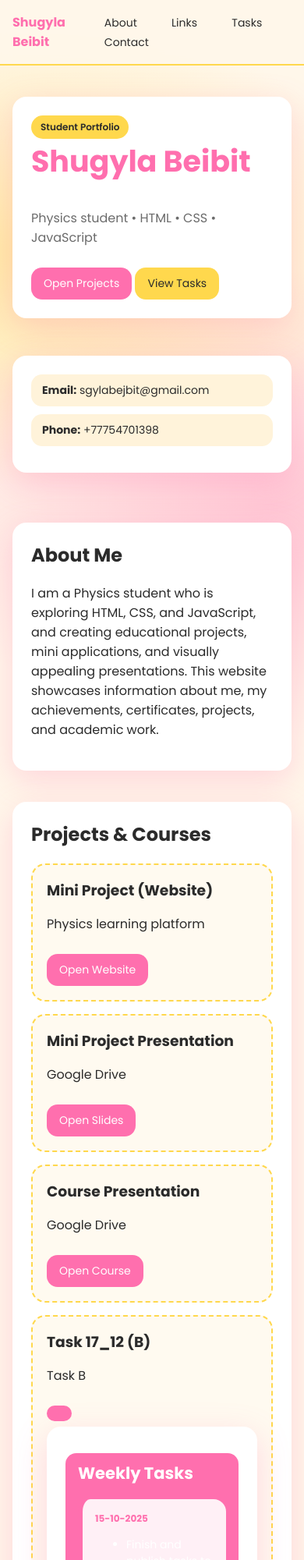
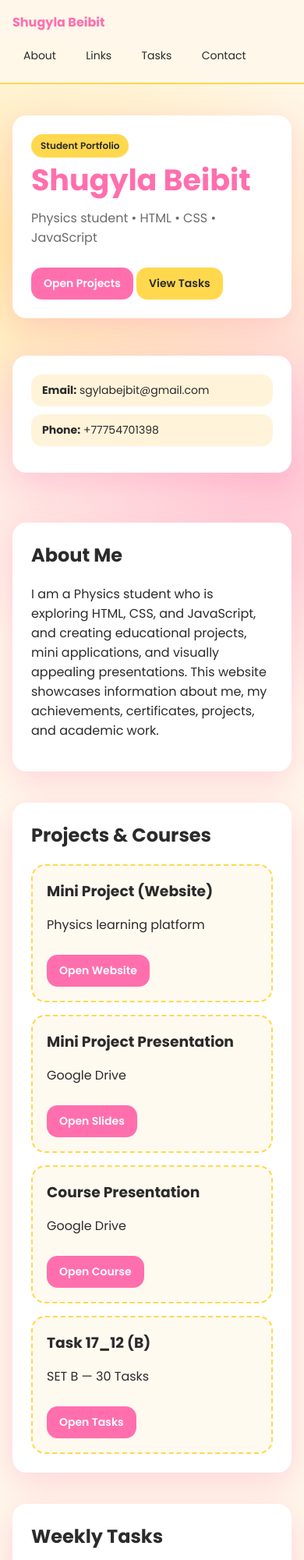
Before and after one commit to Shugylaa11/Shugyla_portfolio_55, a plain HTML site: page index.html in a window 390 px wide. Shown: the top 2000 px of the page at 78% size. Drawn offline with Linux system fonts and the light colour scheme.

Commit message:
Refactor HTML structure and improve styling

```diff
--- a/index.html
+++ b/index.html
@@ -1,8 +1,8 @@
 <!DOCTYPE html>
 <html lang="en">
 <head>
-<meta charset="UTF-8">
-<meta name="viewport" content="width=device-width, initial-scale=1.0">
+  <meta charset="UTF-8" />
+  <meta name="viewport" content="width=device-width, initial-scale=1.0" />
   <title>Shugyla Beibit | Portfolio</title>
 
   <style>
@@ -19,8 +19,8 @@
       --shadow:0 12px 40px rgba(255,111,174,.25);
     }
 
-*{box-sizing:border-box}
-html{scroll-behavior:smooth}
+    *{ box-sizing:border-box; }
+    html{ scroll-behavior:smooth; }
     body{
       margin:0;
       font-family:'Poppins',sans-serif;
@@ -47,18 +47,22 @@ header{
       display:flex;
       justify-content:space-between;
       align-items:center;
+      gap:12px;
+      flex-wrap:wrap;
     }
     .logo{
       font-weight:700;
       color:var(--accent);
+      font-size:16px;
     }
     .menu a{
-  margin-left:12px;
+      margin-left:8px;
       padding:8px 14px;
       border-radius:999px;
       text-decoration:none;
       color:var(--text);
       font-size:14px;
+      display:inline-block;
     }
     .menu a:hover{
       background:var(--accent2);
@@ -77,15 +81,19 @@ section{
       padding:24px;
       margin-bottom:24px;
     }
-h1,h2,h3{margin-top:0}
+    h1,h2,h3{ margin-top:0; }
 
     /* HERO */
     .hero{
       display:grid;
       grid-template-columns:1.2fr .8fr;
       gap:24px;
+      align-items:start;
     }
-@media(max-width:900px){.hero{grid-template-columns:1fr}}
+    @media(max-width:900px){
+      .hero{ grid-template-columns:1fr; }
+      .menu a{ margin-left:0; margin-right:6px; }
+    }
 
     .badge{
       display:inline-block;
@@ -98,8 +106,9 @@ h1,h2,h3{margin-top:0}
     .hero h1{
       font-size:38px;
       color:var(--accent);
+      margin-bottom:8px;
     }
-.hero p{color:var(--muted)}
+    .hero p{ color:var(--muted); margin-top:0; }
 
     .info div{
       padding:10px 14px;
@@ -119,7 +128,9 @@ h1,h2,h3{margin-top:0}
       text-decoration:none;
       font-size:14px;
       margin-top:10px;
+      font-weight:600;
     }
+    .btn:hover{ filter:brightness(1.03); }
     .btn.yellow{
       background:var(--accent2);
       color:#2b2b2b;
@@ -131,7 +142,9 @@ h1,h2,h3{margin-top:0}
       grid-template-columns:repeat(3,1fr);
       gap:16px;
     }
-@media(max-width:900px){.grid{grid-template-columns:1fr}}
+    @media(max-width:900px){
+      .grid{ grid-template-columns:1fr; }
+    }
 
     .tile{
       padding:18px;
@@ -139,7 +152,7 @@ h1,h2,h3{margin-top:0}
       background:#fffaf0;
       border:2px dashed var(--accent2);
     }
-.tile h3{margin-bottom:6px}
+    .tile h3{ margin-bottom:6px; }
 
     /* TASKS */
     .task{
@@ -153,6 +166,7 @@ h1,h2,h3{margin-top:0}
       font-size:12px;
       font-weight:700;
       color:var(--accent);
+      margin-bottom:6px;
     }
 
     /* FOOTER */
@@ -182,9 +196,7 @@ footer{
   <div class="card">
     <span class="badge">Student Portfolio</span>
     <h1>Shugyla Beibit</h1>
-    <p>
-      Physics student • HTML • CSS • JavaScript
-    </p>
+    <p>Physics student • HTML • CSS • JavaScript</p>
     <a class="btn" href="#links">Open Projects</a>
     <a class="btn yellow" href="#tasks">View Tasks</a>
   </div>
@@ -201,9 +213,8 @@ footer{
     <h2>About Me</h2>
     <p>
       I am a Physics student who is exploring HTML, CSS, and JavaScript, and creating educational projects,
-      mini applications, and visually appealing presentations.
-      This website showcases information about me, my achievements, certificates, projects,
-      and academic work.
+      mini applications, and visually appealing presentations. This website showcases information about me,
+      my achievements, certificates, projects, and academic work.
     </p>
   </div>
 </section>
@@ -212,42 +223,45 @@ footer{
 <section id="links">
   <div class="card">
     <h2>Projects & Courses</h2>
+
     <div class="grid">
-
       <div class="tile">
         <h3>Mini Project (Website)</h3>
         <p>Physics learning platform</p>
-        <a class="btn" target="_blank"
-           href="https://v0-physics-learning-platform.vercel.app/">Open Website</a>
+        <a class="btn" target="_blank" rel="noopener noreferrer"
+           href="https://v0-physics-learning-platform.vercel.app/">
+          Open Website
+        </a>
       </div>
 
       <div class="tile">
         <h3>Mini Project Presentation</h3>
         <p>Google Drive</p>
-        <a class="btn" target="_blank"
+        <a class="btn" target="_blank" rel="noopener noreferrer"
            href="https://drive.google.com/file/d/1kMhwpCjRBeE-28vNkv_3QjpVKeG8dq3y/view?usp=drivesdk">
-           Open Slides</a>
+          Open Slides
+        </a>
       </div>
 
       <div class="tile">
         <h3>Course Presentation</h3>
         <p>Google Drive</p>
-        <a class="btn" target="_blank"
+        <a class="btn" target="_blank" rel="noopener noreferrer"
            href="https://drive.google.com/file/d/1evJ5f1KNRlNNYBIJfGqaqcFAn-6It2lv/view?usp=drivesdk">
-           Open Course</a>
+          Open Course
+        </a>
       </div>
 
       <div class="tile">
         <h3>Task 17_12 (B)</h3>
-        <p>Task B</p>
-        <a class="btn" target="_blank"
-           href="https://shugylaa11.github.io/task_17_12/>
-          Tasks
+        <p>SET B — 30 Tasks</p>
+        <a class="btn" target="_blank" rel="noopener noreferrer"
+           href="https://shugylaa11.github.io/task_17_12/">
+          Open Tasks
         </a>
       </div>
+    </div>
 
-
-    </div>
   </div>
 </section>
 
@@ -282,13 +296,12 @@ footer{
       </ul>
     </div>
 
-  <div class="tile">
-  <h3>Task 17_12 (B)</h3>
-  <p>Task B</p>
-  <a class="btn" target="_blank" rel="noopener noreferrer"
-     href="https://shugylaa11.github.io/task_17_12/">
-    Tasks
-  </a>
+    <div class="task">
+      <div class="date">10-12-2025</div>
+      <ul>
+        <li>Final personal portfolio + CV</li>
+        <li>Certification presentation</li>
+      </ul>
     </div>
 
   </div>
```
Lines whose indentation alone changed are shown as unchanged.
